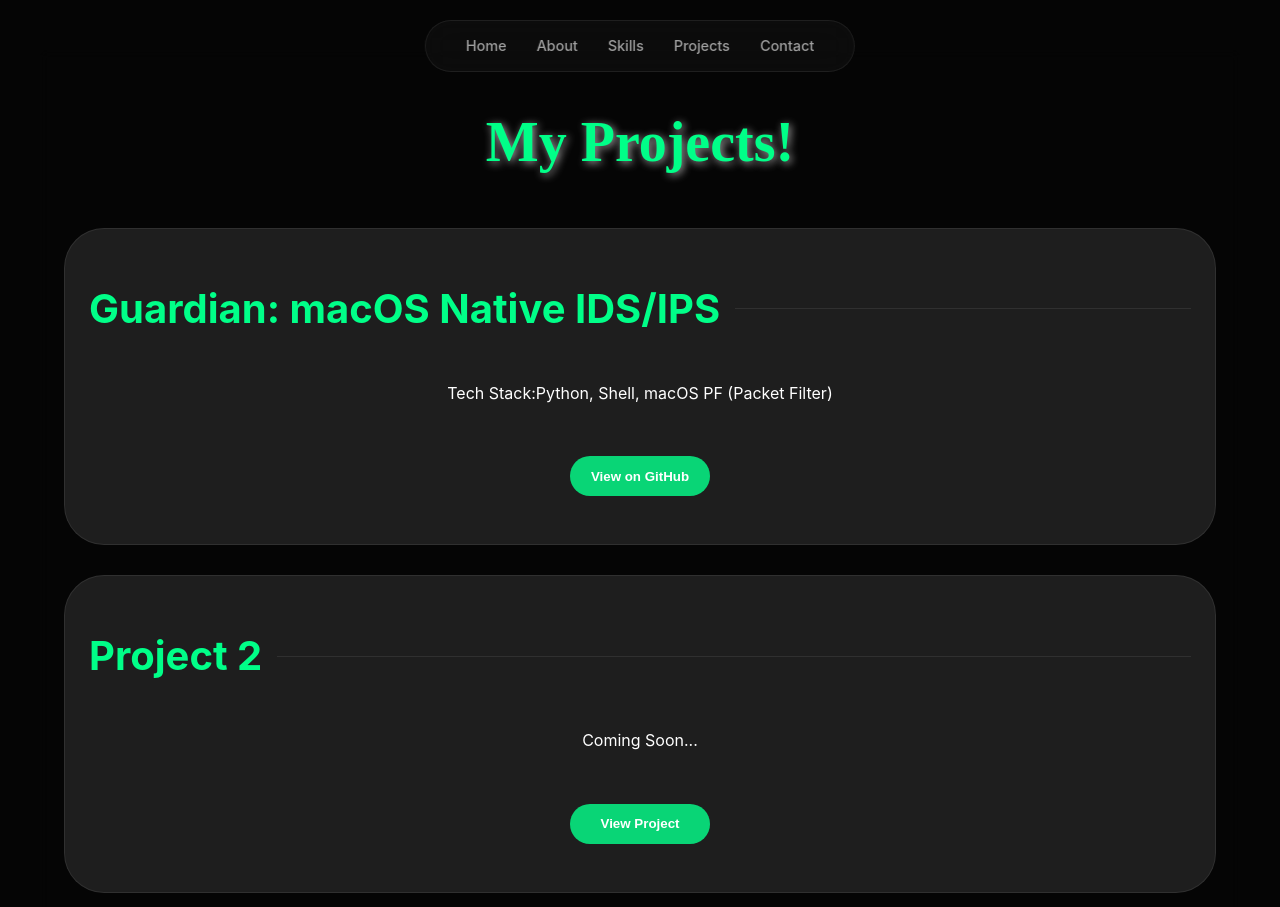
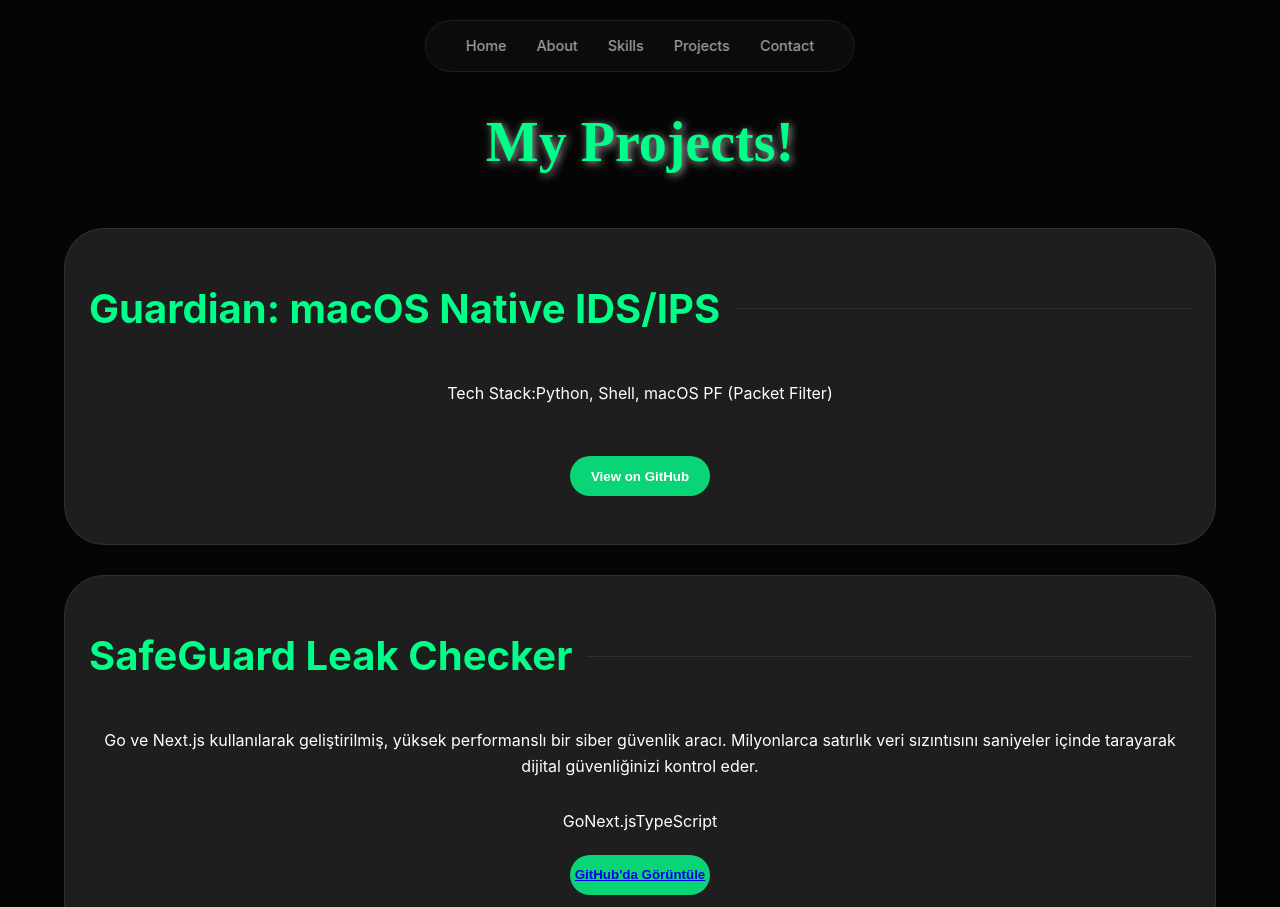
Before and after one commit to alikaklk/MyPortfolio, a React (Vite) app in the folder apps/web/: page /projects in a window 1280 px wide. Shown: the top 907 px of the page. Built offline with nearby package versions, Linux system fonts and the light colour scheme.

Commit message:
f:new project

```diff
--- a/apps/web/src/pages/ProjectsPage/Projects.tsx
+++ b/apps/web/src/pages/ProjectsPage/Projects.tsx
@@ -12,10 +12,22 @@ export default function Projects() {
                     <button className={styles.ProjectViewButton}><a className={styles.ProjectViewLink} href="https://github.com/alikaklk/Guardian-IP-Blocker" target="_blank" rel="noopener noreferrer">View on GitHub</a></button>
                 </div>
                 <div className={styles.ProjectCard}>
-                    <h2>Project 2</h2>
-                    <p>Coming Soon...</p>
-                    <button className={styles.ProjectViewButton}><a className={styles.ProjectViewLink} href="#">View Project</a></button>
-                </div>
+                    <h2>SafeGuard Leak Checker</h2>
+                    <p>
+                        Go ve Next.js kullanılarak geliştirilmiş, yüksek performanslı bir siber güvenlik aracı.
+                        Milyonlarca satırlık veri sızıntısını saniyeler içinde tarayarak dijital güvenliğinizi kontrol eder.
+                    </p>
+                    <div className={styles.TechTags}>
+                        <span>Go</span>
+                        <span>Next.js</span>
+                        <span>TypeScript</span>
+                    </div>
+                    <button className={styles.ProjectViewButton}>
+                        <a href="https://github.com/alikaklk/safeguard-leak-checker" className={styles.ProjectLink}>
+                        GitHub'da Görüntüle
+                        </a>
+                    </button>
+                    </div>
                 <div className={styles.ProjectCard}>
                     <h2>Project 3</h2>
                     <p>Coming Soon...</p>
```
